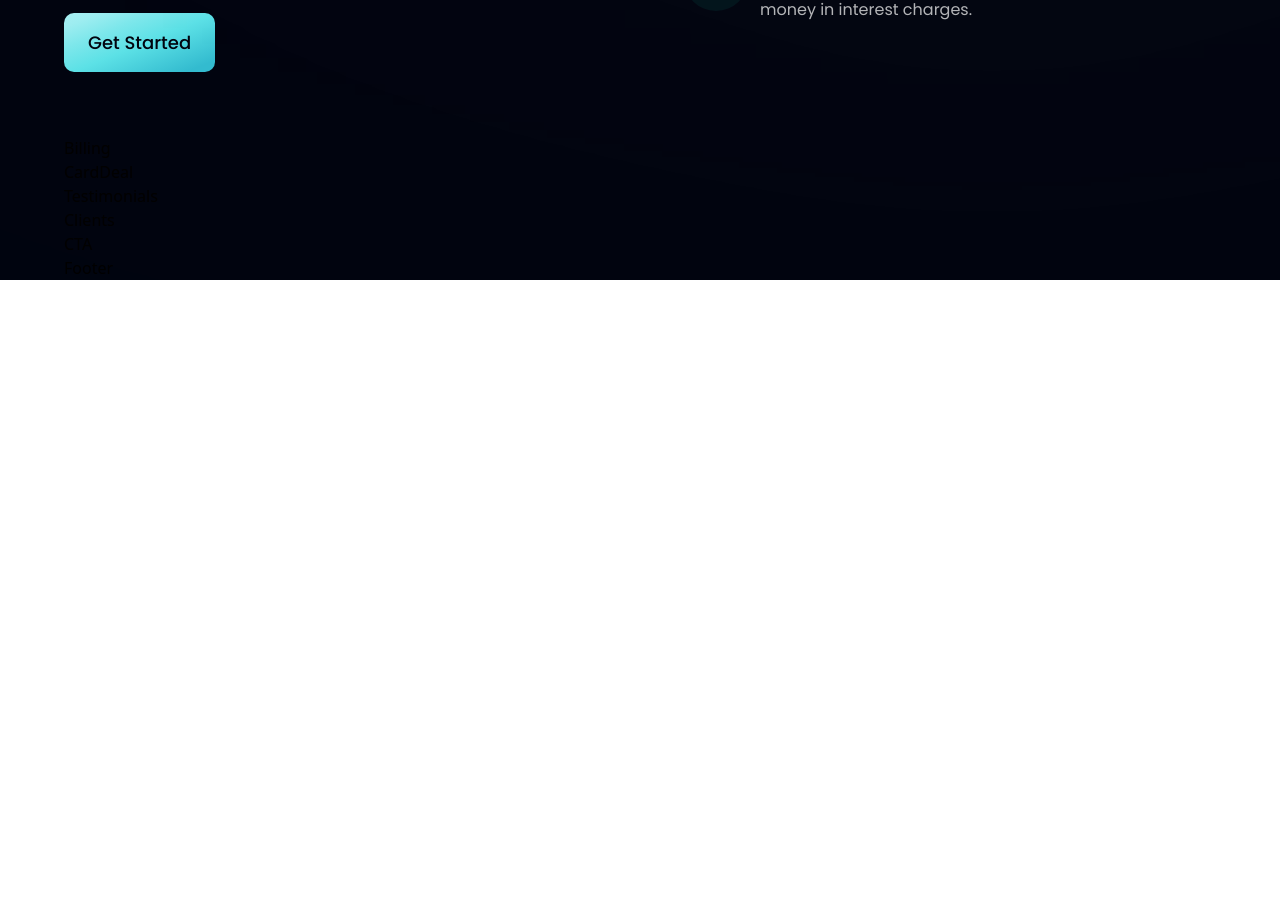
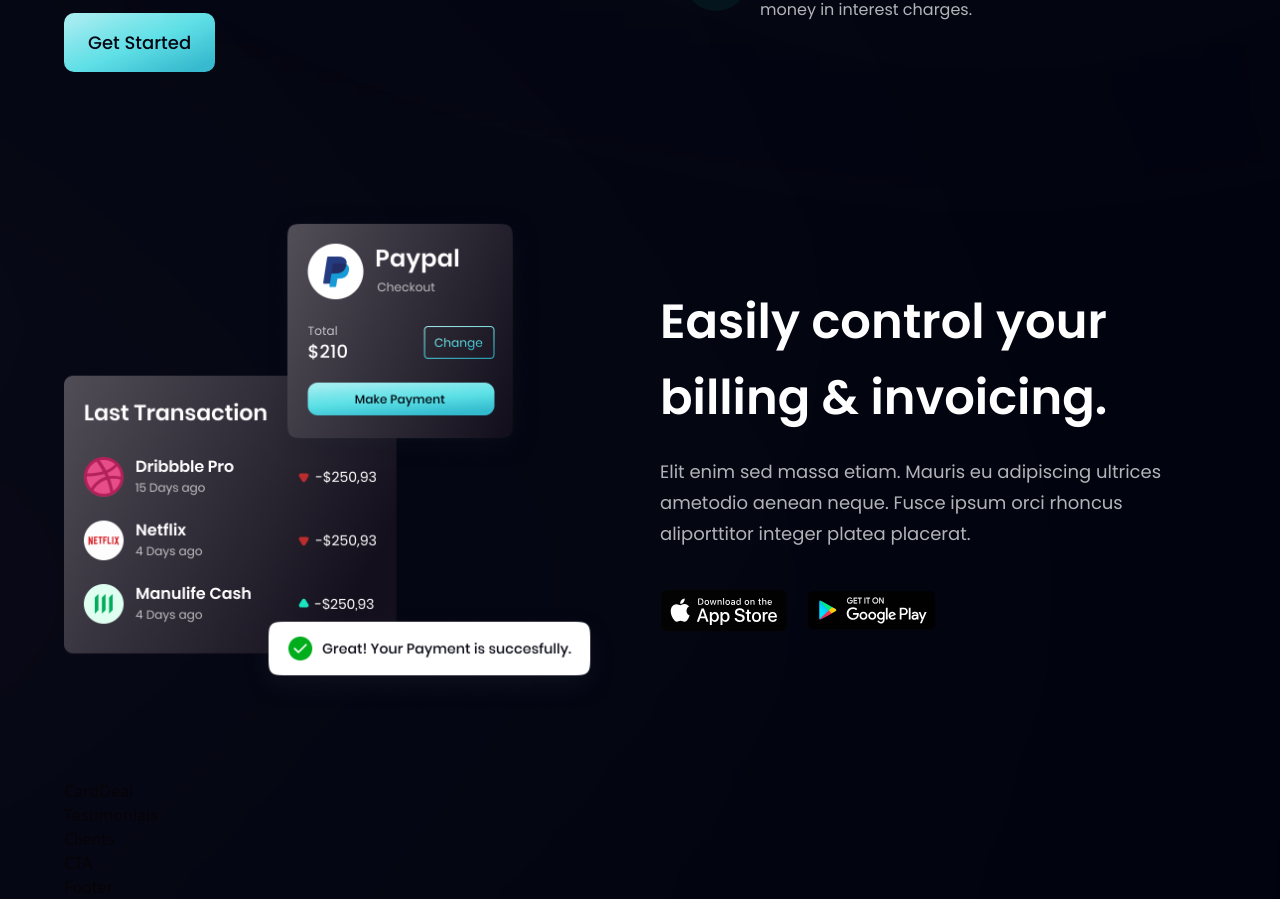
Before and after one commit to aldyvictor/bank-modern-website, a React (Vite) app: page / in a window 1280 px wide. Shown: the part 1410-2309 px from the top of the page. Before the commit the page ends 1690 px from the top, so only its background shows below. Built offline with nearby package versions, Linux system fonts and the light colour scheme.

Commit message:
feat billing section: new feat billing section

```diff
--- a/src/components/Billing.jsx
+++ b/src/components/Billing.jsx
@@ -1,7 +1,40 @@
 import React from "react";
 
-const Billing = () => {
-  return <div>Billing</div>;
-};
+import { apple, bill, google } from "../assets";
+import styles, { layout } from "../style";
+
+const Billing = () => (
+  <section id="product" className={`${layout.sectionReverse}`}>
+    <div className={`${layout.sectionImgReverse}`}>
+      <img src={bill} alt="billing" className="w-full h-full relative z-[5]" />
+
+      <div className="absolute z-[3] -left-1/2 top-0 w-[50%] h-[50%] rounded-full white__gradient" />
+      <div className="absolute z-[0] -left-1/2 bottom-0 w-[50%] h-[50%] rounded-full pink__gradient" />
+    </div>
+
+    <div className={`${layout.sectionInfo}`}>
+      <h2 className={`${styles.heading2}`}>
+        Easily control your <br className="sm:block hidden" /> billing &
+        invoicing.
+      </h2>
+      <p className={`${styles.paragraph} mt-5`}>
+        Elit enim sed massa etiam. Mauris eu adipiscing ultrices ametodio aenean
+        neque. Fusce ipsum orci rhoncus aliporttitor integer platea placerat.
+      </p>
+      <div className="flex flex-row flex-wrap sm:mt-10 mt-6">
+        <img
+          src={apple}
+          alt="apple_store"
+          className="w-[128px] h-[42px] object-contain mr-5 cursor-pointer"
+        />
+        <img
+          src={google}
+          alt="google_store"
+          className="w-[128px] h-[42px] object-contain cursor-pointer"
+        />
+      </div>
+    </div>
+  </section>
+);
 
 export default Billing;
```
